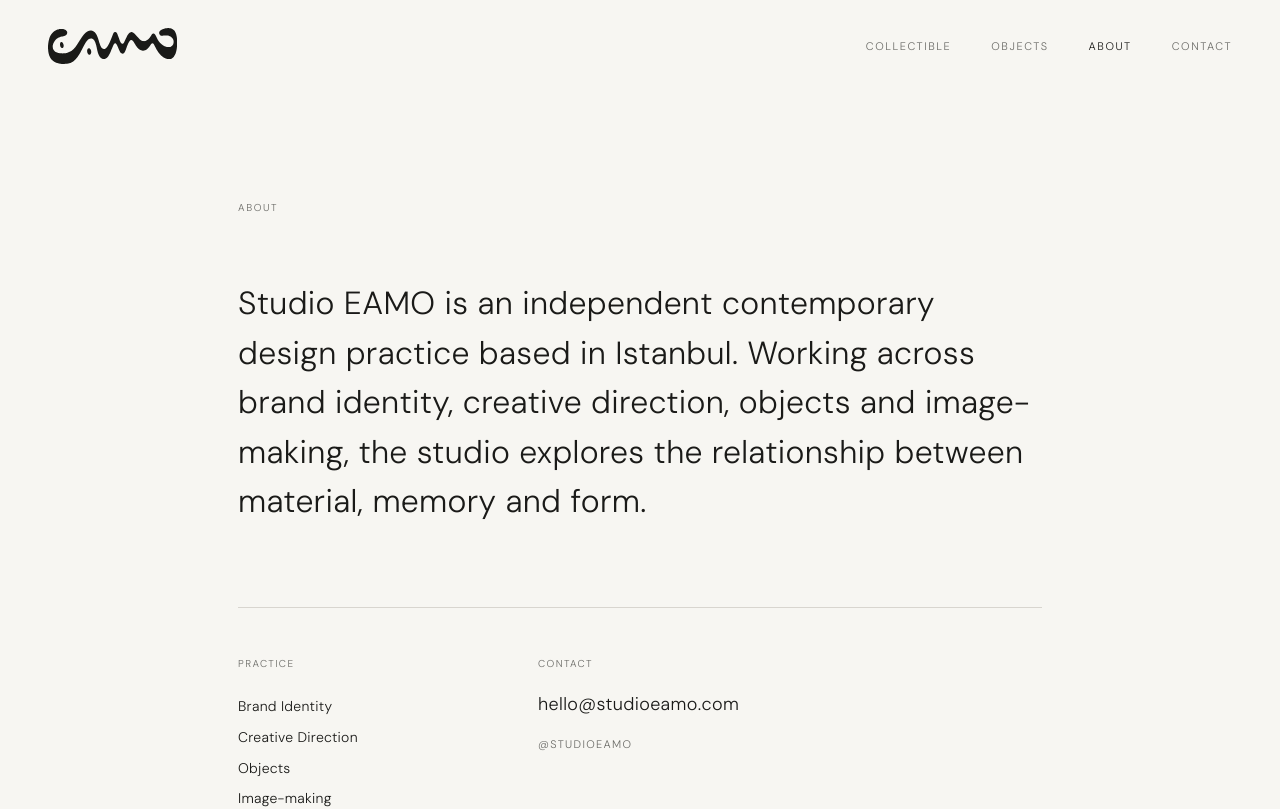
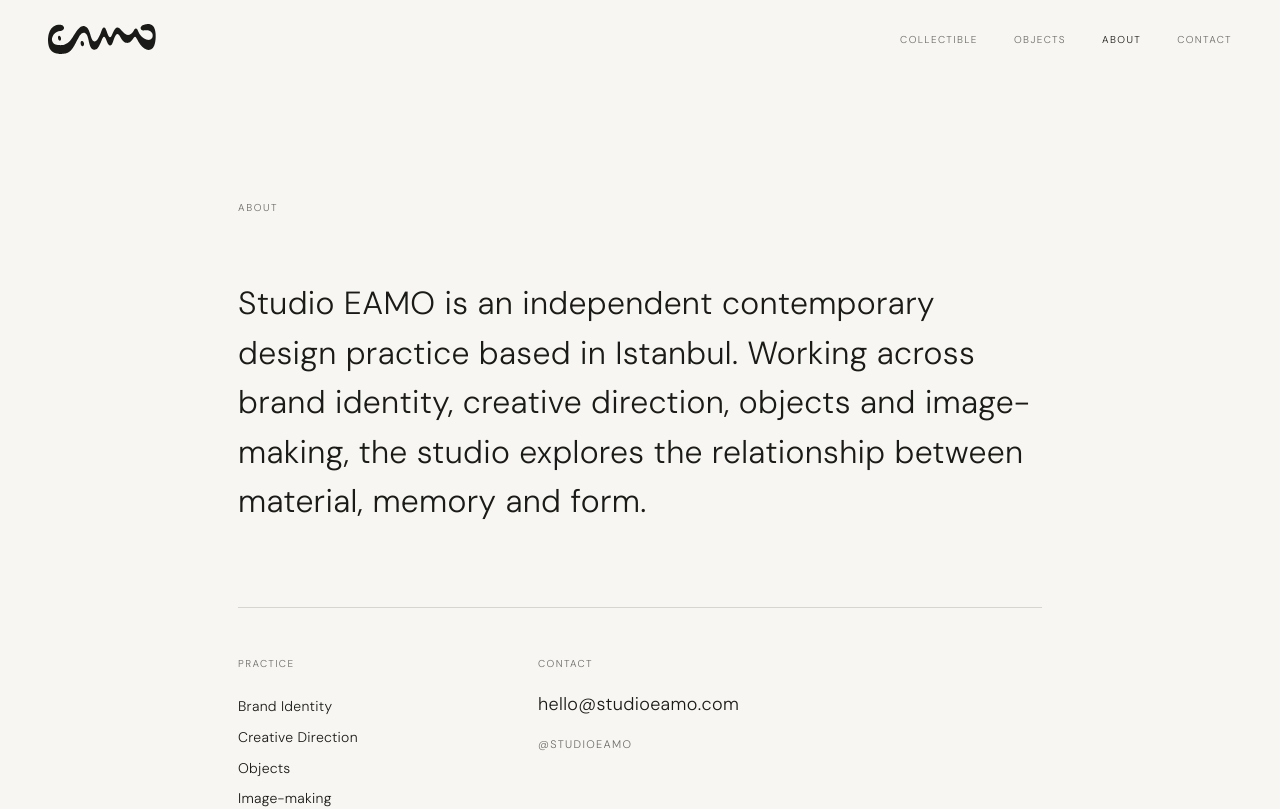
Before and after one commit to mecenigra/studioeamo, a Next.js app: page /about in a window 1280 px wide. Shown: the top 809 px of the page. Built offline with nearby package versions, Linux system fonts and the light colour scheme.

Commit message:
smaller nav, og image, hero order

```diff
--- a/components/Nav.tsx
+++ b/components/Nav.tsx
@@ -1,7 +1,7 @@
 "use client";
 import Link from "next/link";
 import { usePathname } from "next/navigation";
-import { useCallback, useEffect, useRef, useState } from "react";
+import { useCallback, useEffect, useState } from "react";
 import EamoLogo from "@/components/EamoLogo";
 
 interface NavProps {
@@ -11,12 +11,18 @@
 // Hero üzerindeyken kullanılan açık ton — sitenin kırık beyazı, saf beyaz değil
 const LIGHT = "#F7F6F2";
 
+// Renk değişim sınırı, ekranın tepesinden piksel cinsinden.
+// 0  = fotoğrafın alt kenarı ekranın tepesini geçtiği an değişir.
+//      Fotoğraf sonuna kadar akar, hiçbir yeri örtülmez.
+// 39 = logonun tam ortası. Sınır çizgisi logonun içinden geçerken değişir.
+// 78 = nav'ın alt kenarı. Fotoğrafın son 78 pikselini örter — eski şerit sorunu.
+const SWITCH_AT = 0;
+
 export default function Nav({ transparent = false }: NavProps) {
   const pathname = usePathname();
   const [scrolled, setScrolled] = useState(false);
-  const navRef = useRef<HTMLElement>(null);
 
-  // Nav, hero'nun alt kenarını geçtiğinde koyu moda döner.
+  // Nav, hero'nun alt kenarı SWITCH_AT çizgisini geçtiğinde koyu moda döner.
   // Sabit piksel eşiği yok — hero ne kadar uzunsa o kadar açık kalır.
   const update = useCallback(() => {
     const hero = document.querySelector<HTMLElement>("[data-hero]");
@@ -24,8 +30,7 @@
       setScrolled(window.scrollY > 80);
       return;
     }
-    const navHeight = navRef.current?.offsetHeight ?? 92;
-    setScrolled(hero.getBoundingClientRect().bottom <= navHeight);
+    setScrolled(hero.getBoundingClientRect().bottom <= SWITCH_AT);
   }, []);
 
   useEffect(() => {
@@ -54,7 +59,6 @@
 
   return (
     <nav
-      ref={navRef}
       style={{
         position: "fixed",
         top: 0,
@@ -64,14 +68,14 @@
         display: "flex",
         justifyContent: "space-between",
         alignItems: "center",
-        padding: "28px 48px",
+        padding: "24px 48px",
         background: isLight ? "transparent" : "var(--bg)",
         transition: "background 0.3s ease",
       }}
     >
       <Link href="/" style={{ display: "block", lineHeight: 0 }}>
         <EamoLogo
-          height={36}
+          height={30}
           style={{
             color: isLight ? LIGHT : "var(--ink)",
             transition: "color 0.3s ease",
@@ -79,7 +83,7 @@
         />
       </Link>
 
-      <div style={{ display: "flex", gap: "40px" }}>
+      <div style={{ display: "flex", gap: "36px" }}>
         {[
           { label: "COLLECTIBLE", href: "/objects" },
           { label: "OBJECTS", href: "/objects" },
@@ -91,7 +95,7 @@
             href={href}
             style={{
               fontFamily: "var(--sans)",
-              fontSize: "11px",
+              fontSize: "10px",
               fontWeight: 300,
               letterSpacing: "0.14em",
               color: isLight
```
